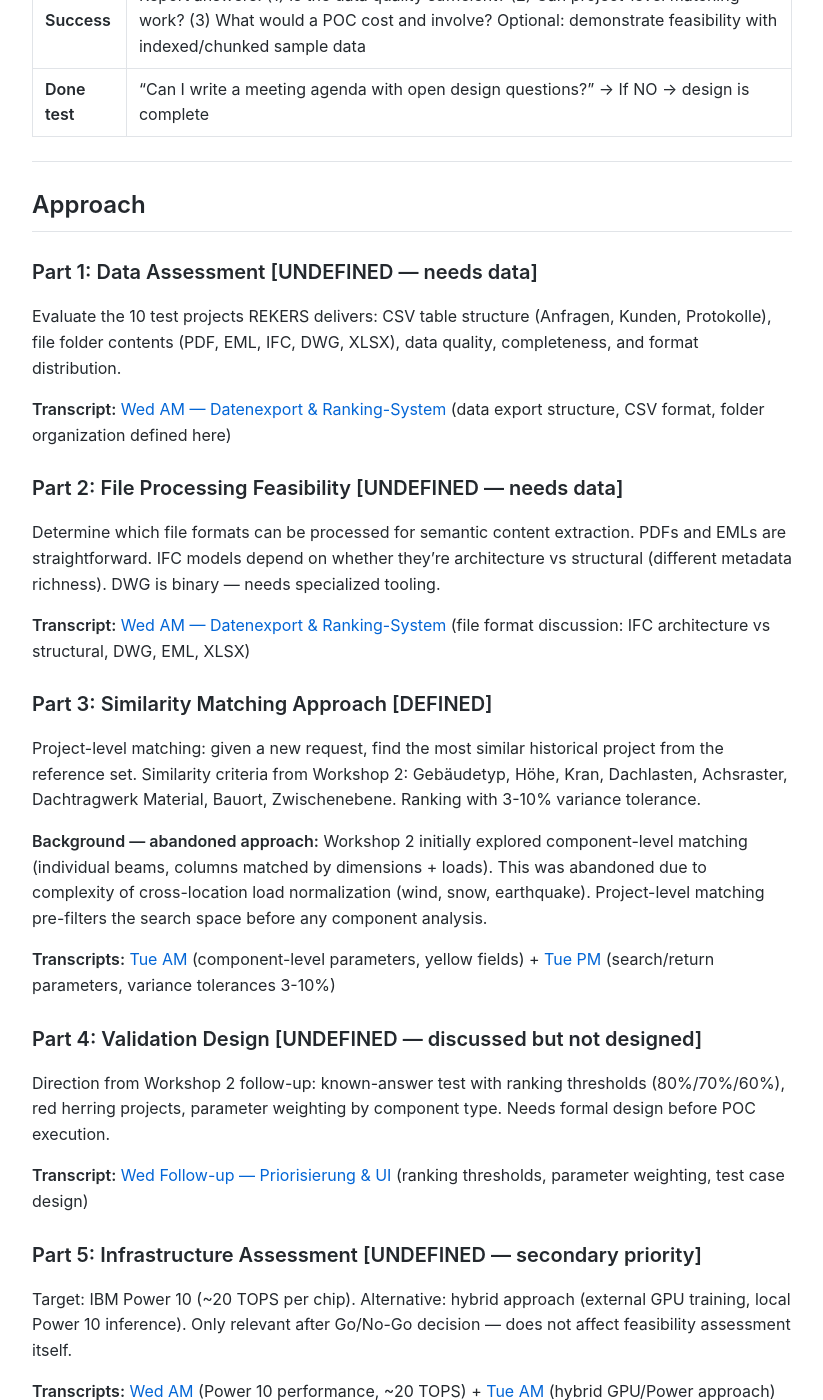
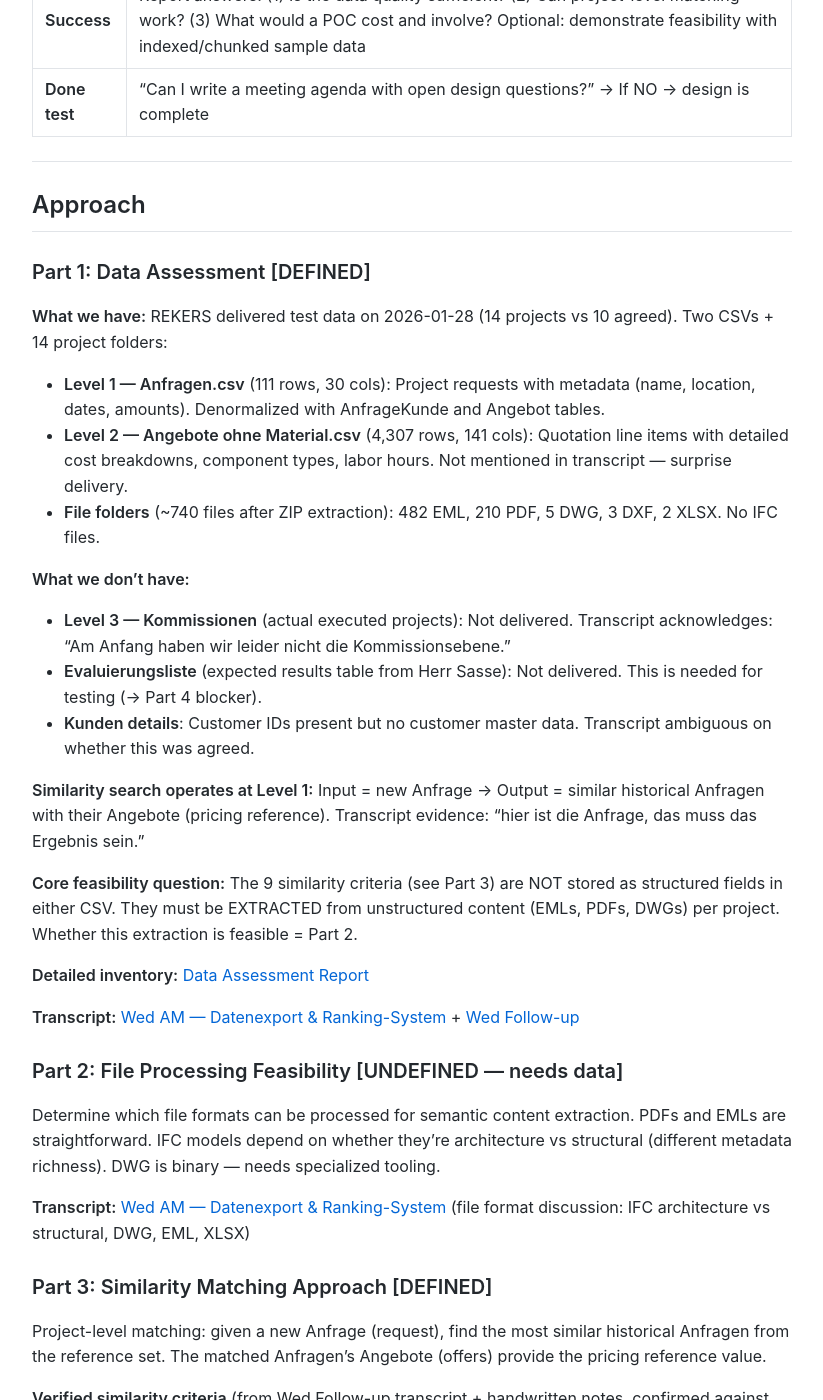
Before and after one commit to MariusWilsch/public-wilsch-ai-pages, a Jekyll site: the page built from project/rekers/design-doc-feasibility-report.md, in a window 1280 px wide and 1400 px high, scrolled down 1159 px. Shown: the whole window, without its empty margins (228-1051 px from the left). Built offline with Jekyll 4.4.1, drawn with Linux system fonts in a browser that asks for light colours; our own code applies the rules of GitHub Pages for plain Markdown files; some of the changed text lies outside the part shown.

Commit message:
Sync from hippocampus 2026-02-09

```diff
--- a/project/rekers/design-doc-feasibility-report.md
+++ b/project/rekers/design-doc-feasibility-report.md
@@ -36,11 +36,25 @@ The problem is NOT building a full AI quotation system. The problem IS determini
 
 ## Approach
 
-### Part 1: Data Assessment [UNDEFINED — needs data]
+### Part 1: Data Assessment [DEFINED]
 
-Evaluate the 10 test projects REKERS delivers: CSV table structure (Anfragen, Kunden, Protokolle), file folder contents (PDF, EML, IFC, DWG, XLSX), data quality, completeness, and format distribution.
+**What we have:** REKERS delivered test data on 2026-01-28 (14 projects vs 10 agreed). Two CSVs + 14 project folders:
+- **Level 1 — Anfragen.csv** (111 rows, 30 cols): Project requests with metadata (name, location, dates, amounts). Denormalized with AnfrageKunde and Angebot tables.
+- **Level 2 — Angebote ohne Material.csv** (4,307 rows, 141 cols): Quotation line items with detailed cost breakdowns, component types, labor hours. Not mentioned in transcript — surprise delivery.
+- **File folders** (~740 files after ZIP extraction): 482 EML, 210 PDF, 5 DWG, 3 DXF, 2 XLSX. No IFC files.
 
-**Transcript:** [Wed AM — Datenexport & Ranking-System](https://app.fireflies.ai/view/01KG1V9Y791YHSAVP7GJABEJAA) (data export structure, CSV format, folder organization defined here)
+**What we don't have:**
+- **Level 3 — Kommissionen** (actual executed projects): Not delivered. Transcript acknowledges: "Am Anfang haben wir leider nicht die Kommissionsebene."
+- **Evaluierungsliste** (expected results table from Herr Sasse): Not delivered. This is needed for testing (→ Part 4 blocker).
+- **Kunden details**: Customer IDs present but no customer master data. Transcript ambiguous on whether this was agreed.
+
+**Similarity search operates at Level 1:** Input = new Anfrage → Output = similar historical Anfragen with their Angebote (pricing reference). Transcript evidence: "hier ist die Anfrage, das muss das Ergebnis sein."
+
+**Core feasibility question:** The 9 similarity criteria (see Part 3) are NOT stored as structured fields in either CSV. They must be EXTRACTED from unstructured content (EMLs, PDFs, DWGs) per project. Whether this extraction is feasible = Part 2.
+
+**Detailed inventory:** [Data Assessment Report](https://mariuswilsch.github.io/public-wilsch-ai-pages/project/rekers/data-assessment-testdaten)
+
+**Transcript:** [Wed AM — Datenexport & Ranking-System](https://app.fireflies.ai/view/01KG1V9Y791YHSAVP7GJABEJAA) + [Wed Follow-up](https://app.fireflies.ai/view/01KG25S4S0MVB8Q8F3CEXG60N4)
 
 ### Part 2: File Processing Feasibility [UNDEFINED — needs data]
 
@@ -50,11 +64,29 @@ Determine which file formats can be processed for semantic content extraction. P
 
 ### Part 3: Similarity Matching Approach [DEFINED]
 
-Project-level matching: given a new request, find the most similar historical project from the reference set. Similarity criteria from Workshop 2: Gebäudetyp, Höhe, Kran, Dachlasten, Achsraster, Dachtragwerk Material, Bauort, Zwischenebene. Ranking with 3-10% variance tolerance.
+Project-level matching: given a new Anfrage (request), find the most similar historical Anfragen from the reference set. The matched Anfragen's Angebote (offers) provide the pricing reference value.
+
+**Verified similarity criteria** (from Wed Follow-up transcript + handwritten notes, confirmed against each other):
+
+1. **Gebäudetyp** — building type (e.g., Hallengebäude, Bürogebäude)
+2. **Höhe** — height ("height is decisive for column calculations")
+3. **Kran, nicht Kran** — crane or no crane (boolean)
+4. **Dachlasten** — roof loads
+5. **Bauort mit gleichen Dachlasten** — construction location combined with matching roof loads
+6. **Kundenreferenz** — customer reference (complex: same Bauherr may have multiple GUs)
+7. **Kalkulatorenwissen** — calculator expertise ("future-oriented" — not currently available)
+8. **Baustoff** — building material (precast vs cast-in-place, wood roof structures)
+9. **Dachbegrünung, nicht Dachbegrünung** — roof greening or not ("decisive for calculations")
+
+**Rejected:** Photovoltaik ("not really relevant anymore")
+
+**Not in transcript:** Achsraster, Zwischenebene (these were in the previous AI session's interpretation but are NOT verified)
+
+**Ranking approach:** Partial matching — not all criteria will match. AI ranks by how many criteria match (3 of 5 > 1 of 5). Three-tier thresholds (80%/70%/60%), 60% cutoff. Top-K results (configurable, e.g., top 10 or 15).
 
 **Background — abandoned approach:** Workshop 2 initially explored component-level matching (individual beams, columns matched by dimensions + loads). This was abandoned due to complexity of cross-location load normalization (wind, snow, earthquake). Project-level matching pre-filters the search space before any component analysis.
 
-**Transcripts:** [Tue AM](https://app.fireflies.ai/view/01KFZ9MSE9WZ179TAYYC30C6JC) (component-level parameters, yellow fields) + [Tue PM](https://app.fireflies.ai/view/01KFZR74V0N0P1S589KBKZCBYH) (search/return parameters, variance tolerances 3-10%)
+**Transcripts:** [Tue AM](https://app.fireflies.ai/view/01KFZ9MSE9WZ179TAYYC30C6JC) (component-level parameters, yellow fields) + [Tue PM](https://app.fireflies.ai/view/01KFZR74V0N0P1S589KBKZCBYH) (search/return parameters, variance tolerances 3-10%) + [Wed Follow-up](https://app.fireflies.ai/view/01KG25S4S0MVB8Q8F3CEXG60N4) (verified criteria list, ranking approach)
 
 ### Part 4: Validation Design [UNDEFINED — discussed but not designed]
 
```
